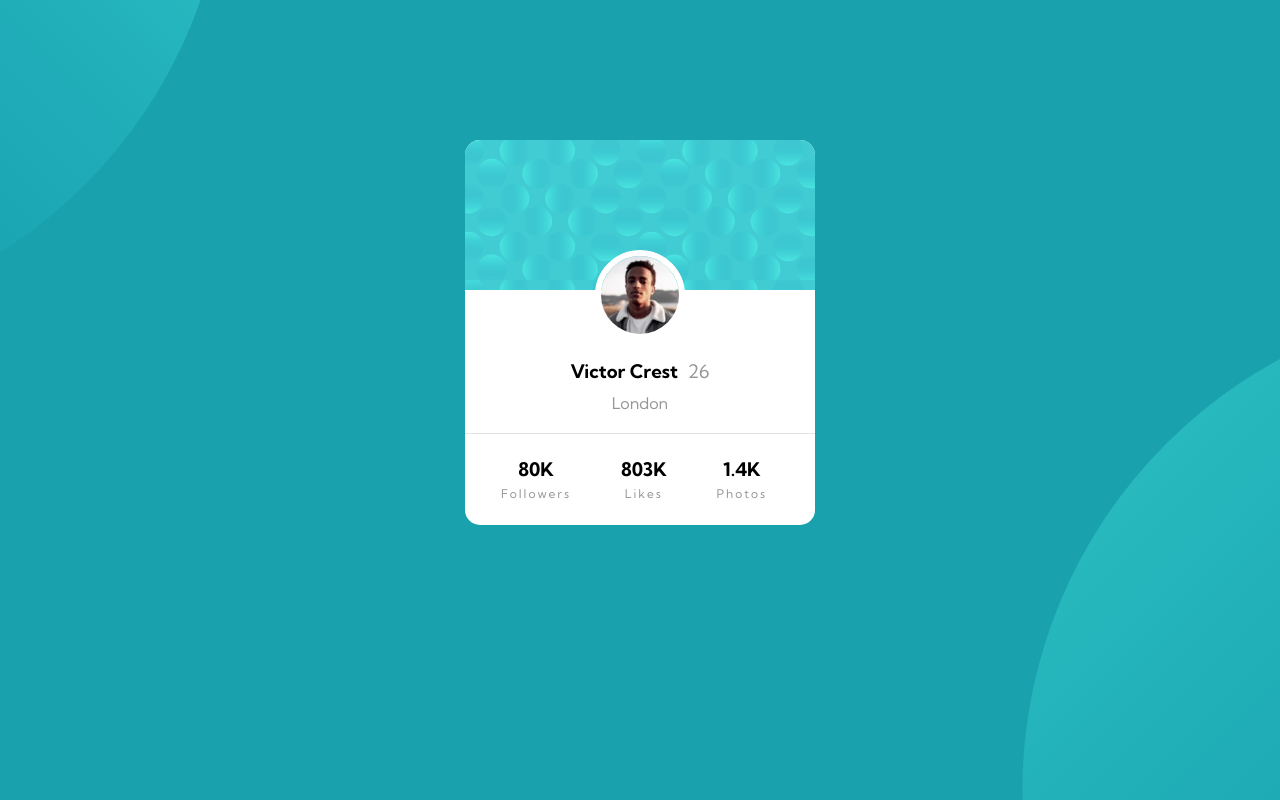
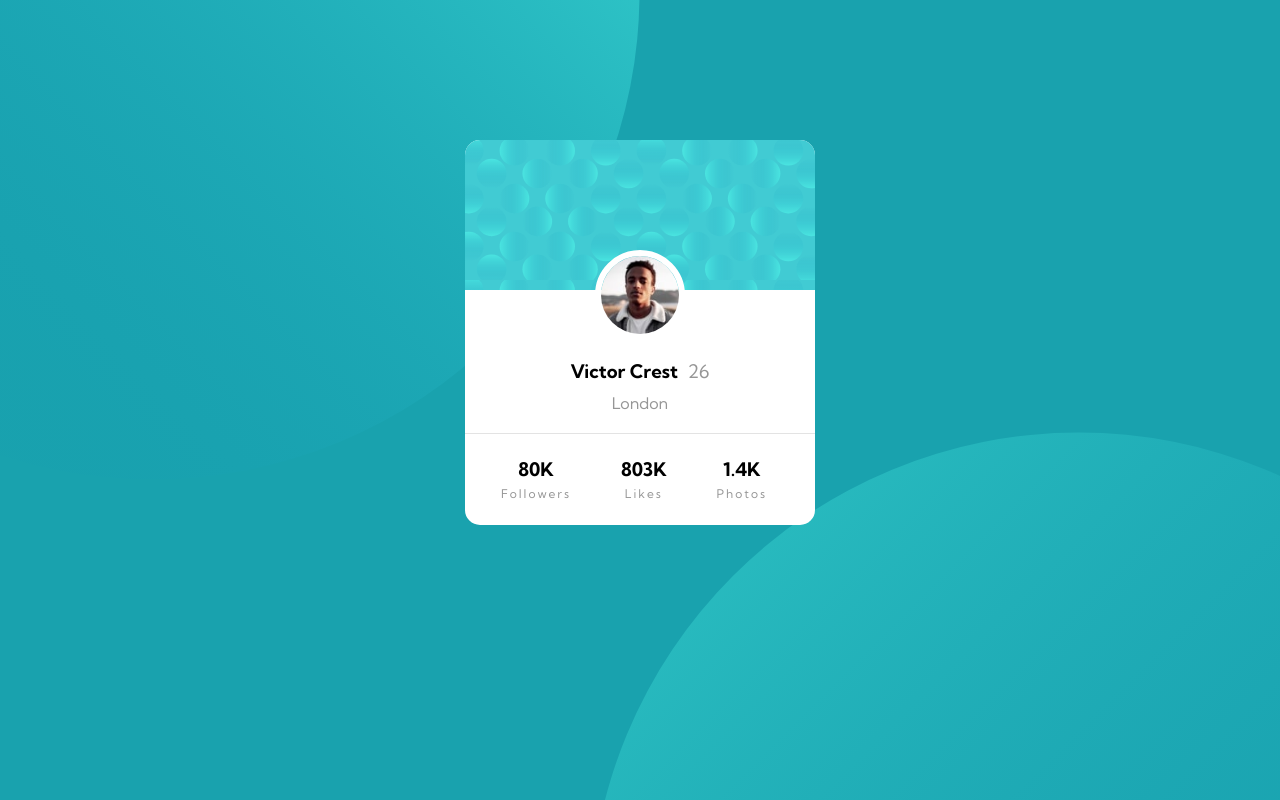
Before and after one commit to ckrdi/profile-component, a plain HTML site: page index.html in a window 1280 px wide. Drawn offline with Linux system fonts and the light colour scheme.

Commit message:
fix background images

```diff
--- a/scss/style.scss
+++ b/scss/style.scss
@@ -9,7 +9,8 @@
 body {
   background-color: $dark-cyan;
   background-image: $top-pattern, $bottom-pattern;
-  background-position: top -650px left -750px, top 300px right -720px;
+  background-position: right 50vw bottom 40vh, left 46vw top 54vh;
+  background-attachment: fixed;
   background-repeat: no-repeat;
 }
 
```
Also changed, not shown: css/style.css.
